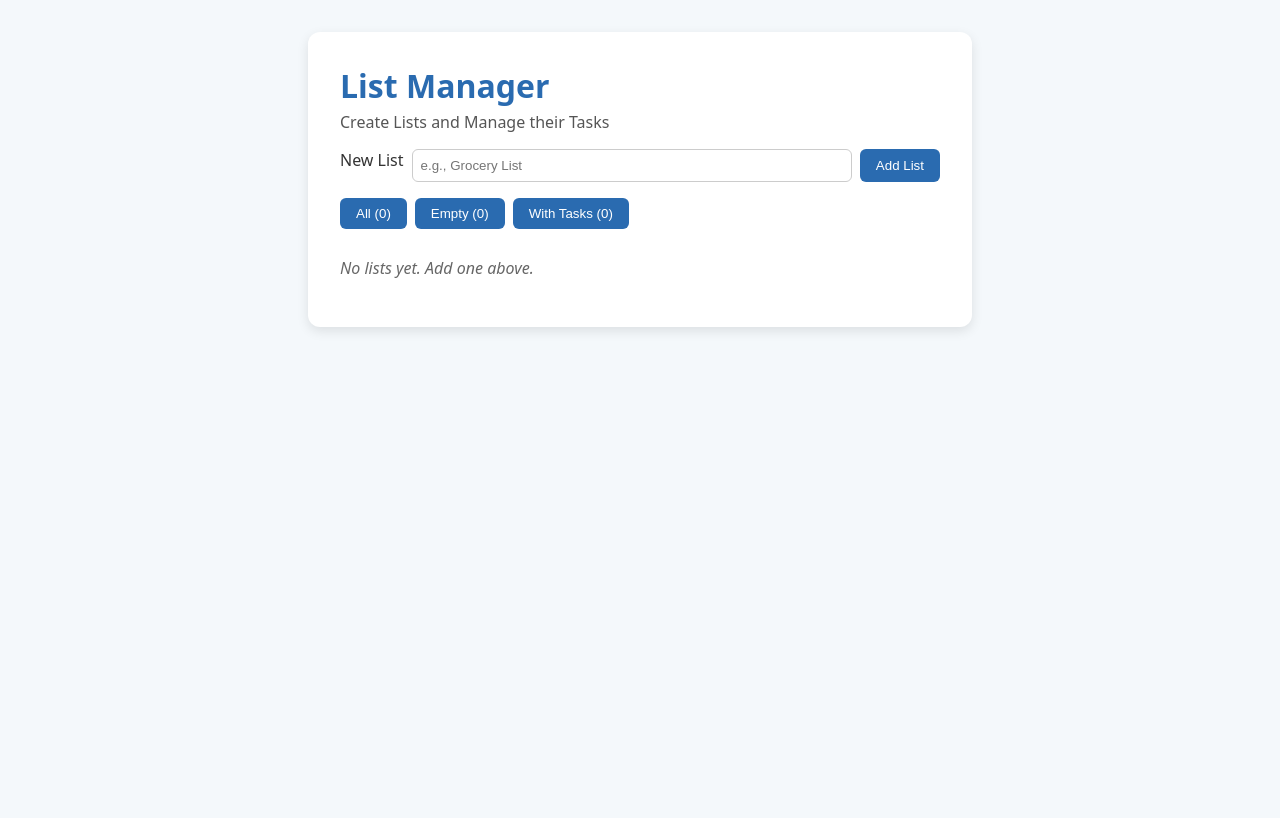
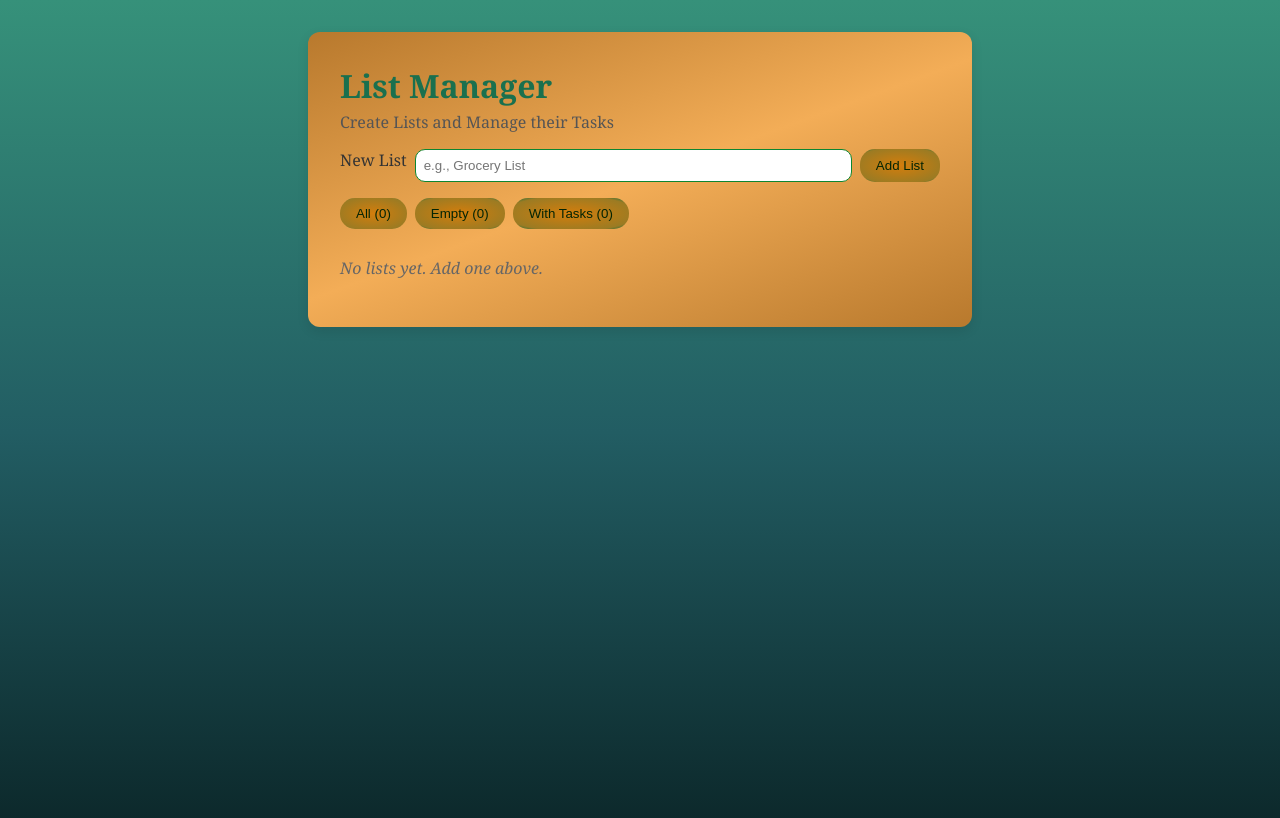
Before and after one commit to Stevencain3/TaskListTeamLab, a React (Vite) app: page / in a window 1280 px wide. Shown: the top 818 px of the page. Built offline with nearby package versions, Linux system fonts and the light colour scheme.

Commit message:
just changed some colors and fonts

```diff
--- a/src/index.css
+++ b/src/index.css
@@ -1,8 +1,8 @@
 /* Reset some default styles */
 body {
   margin: 0;
-  font-family: system-ui, Arial, sans-serif;
-  background: #f4f8fb; /* soft background color */
+  font-family: Cambria, Cochin, Georgia, Times, 'Times New Roman', serif;
+  background: linear-gradient(180deg, #36917a 0%, #225d63 50%, #0a2325 100%);
   color: #333;
 }
 
@@ -17,7 +17,7 @@ body {
 
 /* Card-like container */
 .app-container {
-  background: #fff;
+  background:linear-gradient(160deg, #b8792d, #f3ad57, #b8792d);
   border-radius: 12px;
   padding: 2rem;
   box-shadow: 0 4px 12px rgba(0, 0, 0, 0.1);
@@ -28,7 +28,7 @@ body {
 /* Header styles */
 header h1 {
   margin: 0;
-  color: #2a6bb0; /* WSC blue-ish */
+  color:#1a704e; /* WSC blue-ish */
 }
 header p {
   margin-top: 4px;
@@ -47,20 +47,20 @@ input[type="number"],
 input:not([type]) {
   flex: 1;
   padding: 0.5rem;
-  border: 1px solid #ccc;
-  border-radius: 6px;
+  border: 1px solid #0d8631;
+  border-radius: 10px;
 }
 button {
-  background: #2a6bb0;
+  background: radial-gradient(ellipse at center, #d47d0c 0%, #9b7b23 80%, #116e40 100%);
   border: none;
-  color: #fff;
+  color: #032505;
   padding: 0.5rem 1rem;
-  border-radius: 6px;
+  border-radius: 15px;
   cursor: pointer;
   transition: background 0.2s;
 }
 button:hover {
-  background: #1d4f82;
+  background: radial-gradient(ellipse at center, #c58b3e 0%, #886f29 80%, #27965e 100%);;
 }
 
 /* Task list */
```
